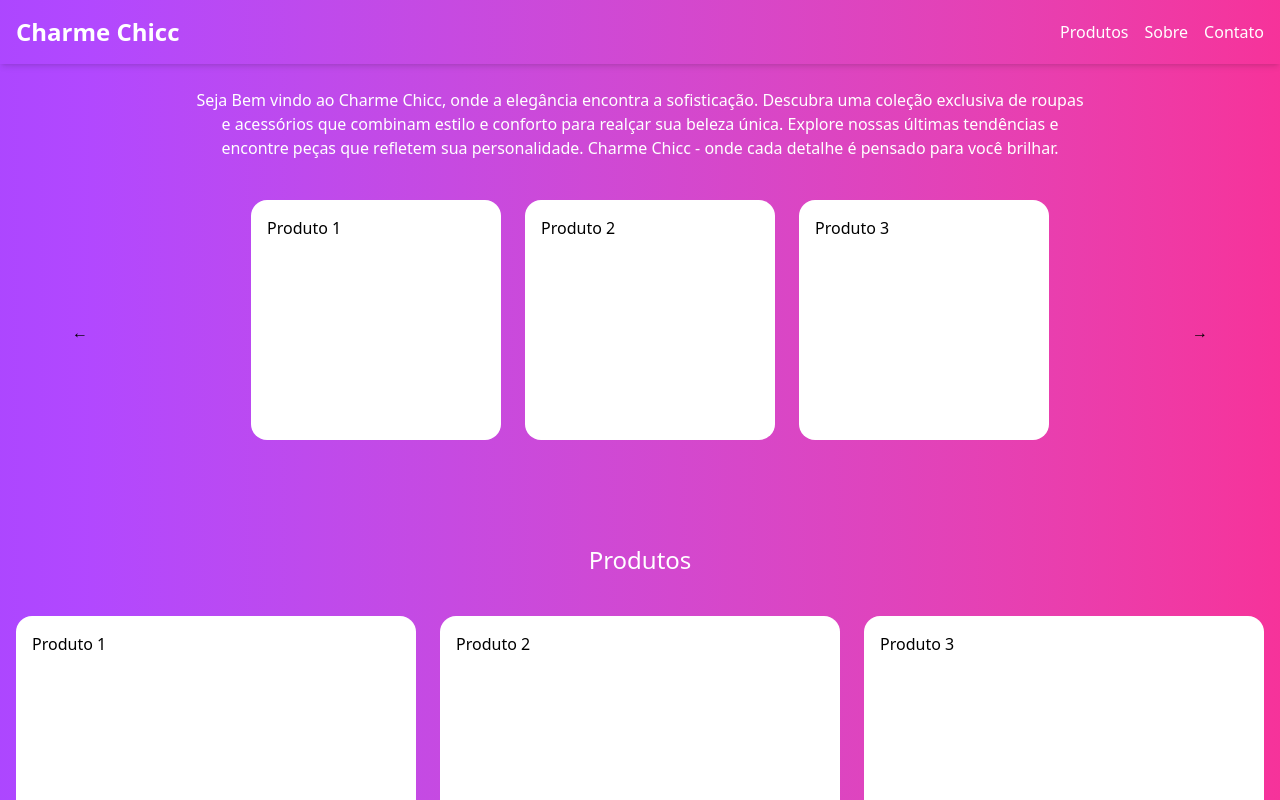
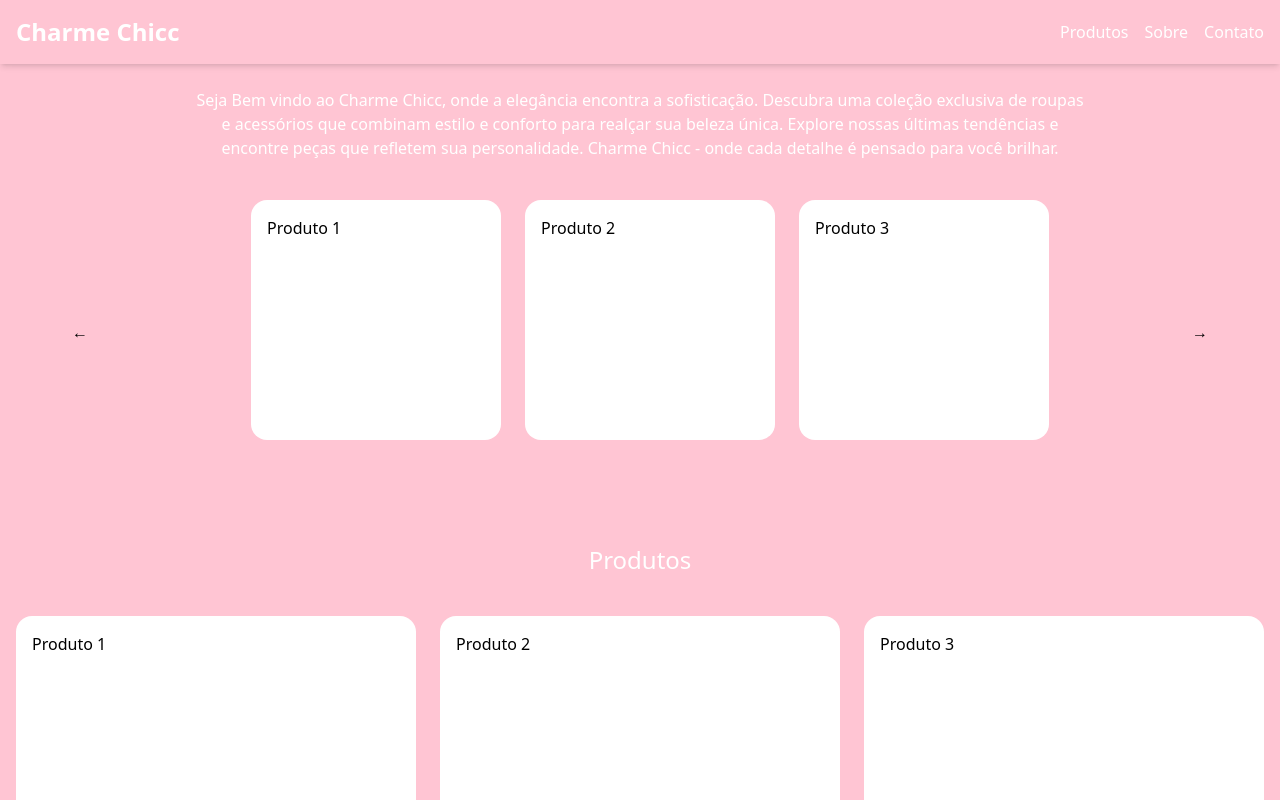
Before and after one commit to EvanioTech/loaja-charme, a Next.js app: page / in a window 1280 px wide. Shown: the top 800 px of the page. Built offline with nearby package versions, Linux system fonts and the light colour scheme.

Commit message:
stryle(Header,page): Mudança na cor de background

```diff
--- a/app/page.tsx
+++ b/app/page.tsx
@@ -6,7 +6,7 @@ import { About } from "@/components/About";
 
 export default function Home() {
   return (
-    <main className="min-h-screen bg-gradient-to-r from-purple-500 to-pink-500">
+    <main className="min-h-screen bg-[#FFC5D3]">
       <Header />
 
       <section id="inicio" className="mt-4 pt-25 sm:p-18 px-4">
--- a/components/Header.tsx
+++ b/components/Header.tsx
@@ -1,6 +1,6 @@
 export function Header() {
   return (
-    <header className="w-full p-4 fixed top-0 left-0 bg-gradient-to-r from-purple-500 to-pink-500 shadow-md z-10">
+    <header className="w-full p-4 fixed top-0 left-0 bg-[#FFC5D3] shadow-md z-10">
       <nav className="flex justify-between items-center">
         <h1 className="text-white text-2xl font-bold">
             <a href="#inicio">Charme Chicc</a>
```
